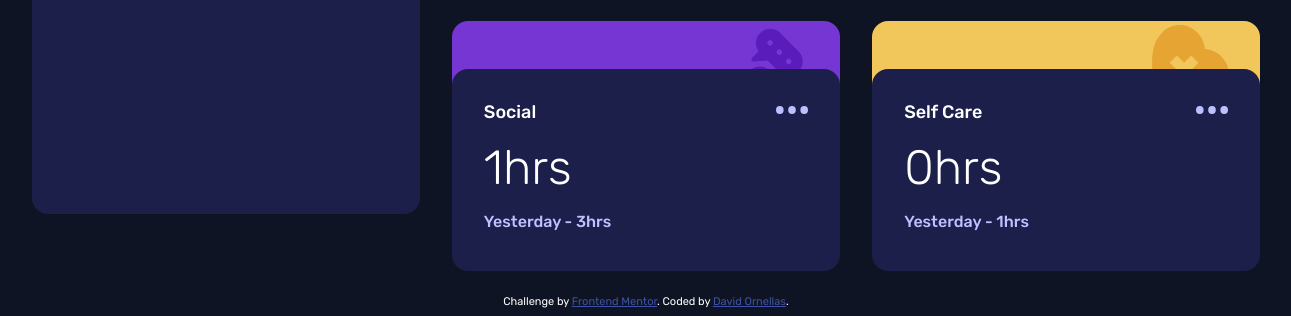
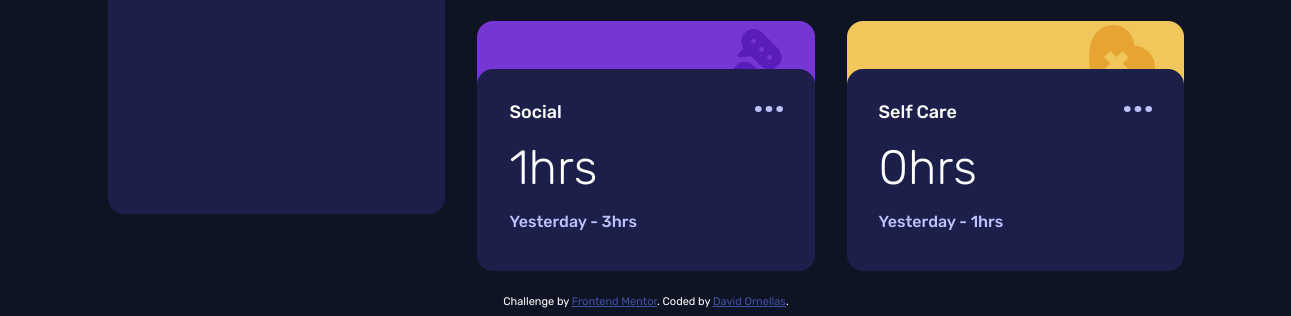
Before and after one commit to Ornellasd/time-tracking-dashboard, a plain HTML site: page index.html in a window 1536 px wide. Shown: the part 727-1043 px from the top of the page, without its empty margins (122-1413 px from the left). Drawn offline with Linux system fonts and the light colour scheme.

Commit message:
change grid-container width

```diff
--- a/styles.css
+++ b/styles.css
@@ -8,7 +8,7 @@ body {
 .grid-container {
   margin: 0 auto;
   display: grid;
-  grid-template-columns: repeat(auto-fill, minmax(300px, 1fr));
+  grid-template-columns: repeat(auto-fill, minmax(250px, 1fr));
 }
 
 @media (min-width: 1440px) {
@@ -17,7 +17,7 @@ body {
   }
 
   .grid-container {
-    width: 80vw;
+    width: 70vw;
     margin-top: 25vh;
     column-gap: 2rem;
     row-gap: 3rem;
@@ -78,7 +78,6 @@ body {
     padding-top: 1rem;
   }
 }
-
 
 @media (min-width: 1440px) {
   .item1 .timeframe-container {
```
